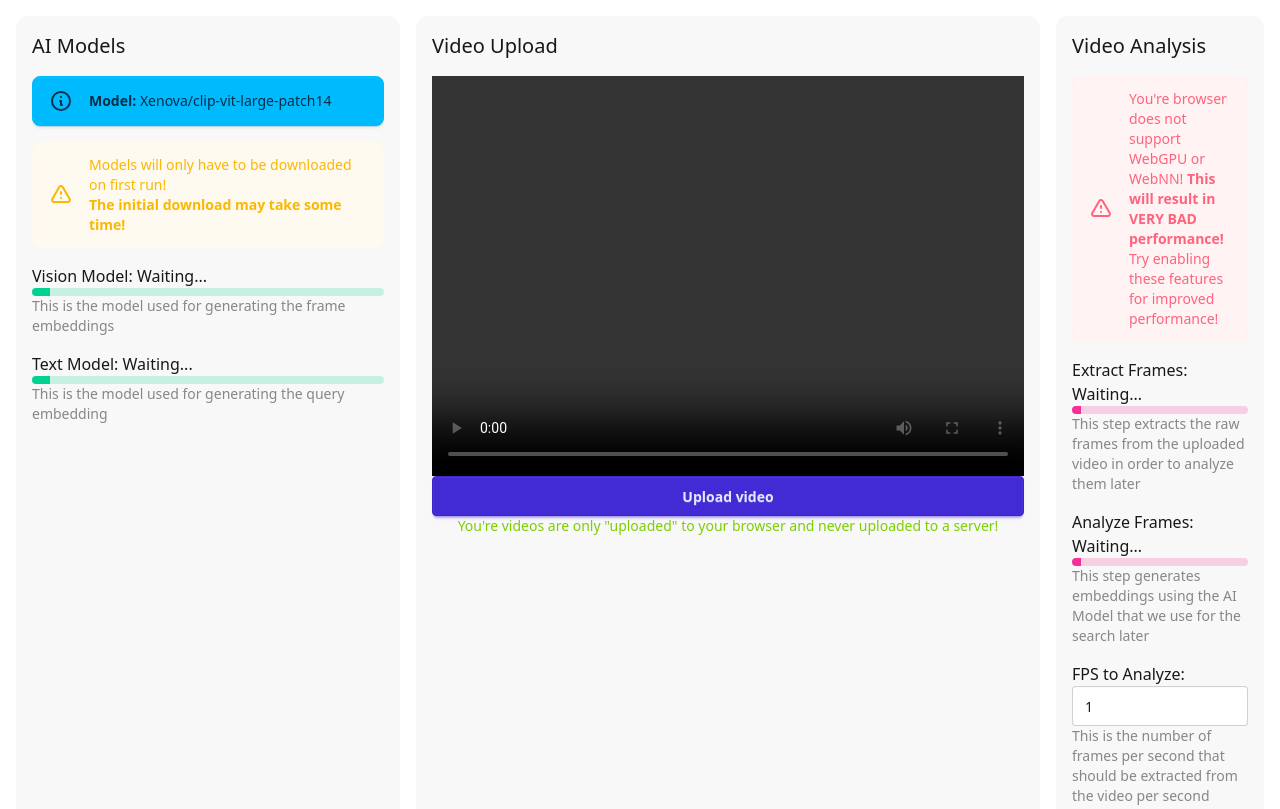
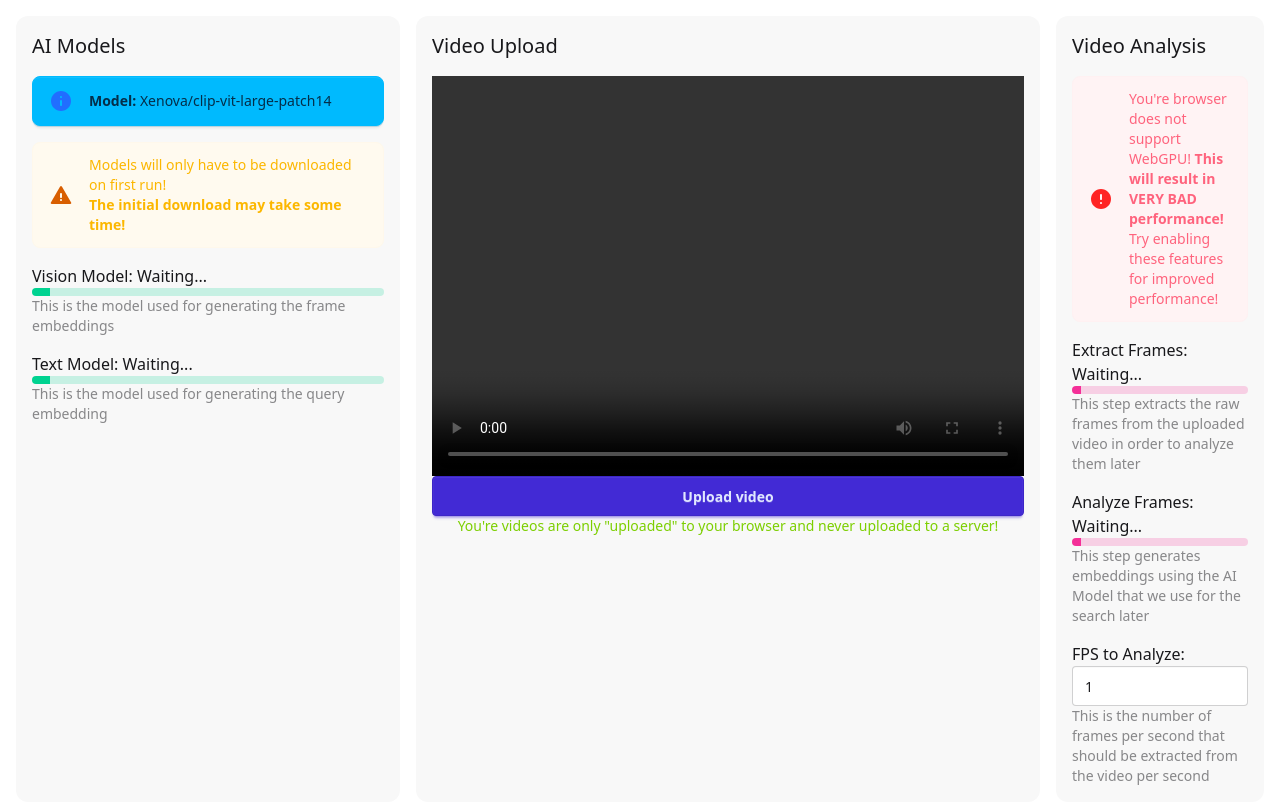
Before and after one commit to lamcongphu/ai-video-search, a website built with Parcel: page src/index.html in a window 1280 px wide. Shown: the top 809 px of the page. Built offline with nearby package versions, Linux system fonts and the light colour scheme; what @huggingface/transformers would draw is missing.

Commit message:
Prefered WebGPU instead of WebNN, added proper icons

```diff
--- a/src/index.html
+++ b/src/index.html
@@ -14,15 +14,11 @@
             <div class="ModelBox grow basis-1/6">
                 <div class="text-xl mb-4">AI Models</div>
                 <div role="alert" class="alert alert-info">
-                    <svg xmlns="http://www.w3.org/2000/svg" fill="none" viewBox="0 0 24 24" class="h-6 w-6 shrink-0 stroke-current">
-                        <path stroke-linecap="round" stroke-linejoin="round" stroke-width="2" d="M13 16h-1v-4h-1m1-4h.01M21 12a9 9 0 11-18 0 9 9 0 0118 0z"></path>
-                    </svg>
+                    <img src="../assets/material-symbols--info-rounded.svg">
                     <span><b>Model:</b> <a href="https://huggingface.co/Xenova/clip-vit-large-patch14?url" class="hover:underline">Xenova/clip-vit-large-patch14</a></span>
                 </div>
                 <div role="alert" class="alert alert-warning alert-soft mt-4">
-                    <svg xmlns="http://www.w3.org/2000/svg" class="h-6 w-6 shrink-0 stroke-current" fill="none" viewBox="0 0 24 24">
-                        <path stroke-linecap="round" stroke-linejoin="round" stroke-width="2" d="M12 9v2m0 4h.01m-6.938 4h13.856c1.54 0 2.502-1.667 1.732-3L13.732 4c-.77-1.333-2.694-1.333-3.464 0L3.34 16c-.77 1.333.192 3 1.732 3z" />
-                    </svg>
+                    <img src="../assets/material-symbols--warning-rounded.svg">
                     <span>Models will only have to be downloaded on first run!<br><b>The initial download may take some time!</b></span>
                 </div>
                 <div class="mt-4">Vision Model: <a id="VISION_MODEL_STATE">Waiting...</a></div>
@@ -42,10 +38,8 @@
             <div class="AnalysisBox flex flex-col basis-1/6">
                 <div class="text-xl">Video Analysis</div>
                 <div id="NO_ACCEL" role="alert" class="alert alert-error alert-soft mt-4">
-                    <svg xmlns="http://www.w3.org/2000/svg" class="h-6 w-6 shrink-0 stroke-current" fill="none" viewBox="0 0 24 24">
-                        <path stroke-linecap="round" stroke-linejoin="round" stroke-width="2" d="M12 9v2m0 4h.01m-6.938 4h13.856c1.54 0 2.502-1.667 1.732-3L13.732 4c-.77-1.333-2.694-1.333-3.464 0L3.34 16c-.77 1.333.192 3 1.732 3z" />
-                    </svg>
-                    <span>You're browser does not support WebGPU or WebNN! <b>This will result in VERY BAD performance!</b> Try enabling these features for improved performance!</span>
+                    <img src="../assets/material-symbols--error-rounded.svg">
+                    <span>You're browser does not support WebGPU! <b>This will result in VERY BAD performance!</b> Try enabling these features for improved performance!</span>
                 </div>
                 <div class="mt-4">Extract Frames: <a id="VIDEO_EXTRACT_STATE">Waiting...</a></div>
                 <progress id="VIDEO_EXTRACT_BAR" class="progress progress-secondary w-full" max="100"></progress>
--- a/src/index.js
+++ b/src/index.js
@@ -116,7 +116,7 @@ async function startup() {
     document.querySelector("#NO_JS").classList.add("hidden");
     const mlDevice = await getMLDevice();
     console.log("ML Device", mlDevice);
-    if(mlDevice != "wasm") document.querySelector("#NO_ACCEL").classList.add("hidden");
+    if(mlDevice == "webgpu") document.querySelector("#NO_ACCEL").classList.add("hidden");
 
     await visionEmbedder.load((data) => {
         if(data.status == "done") document.querySelector("#VISION_MODEL_STATE").innerHTML = "Ready!";
--- a/src/ml/ML.js
+++ b/src/ml/ML.js
@@ -14,7 +14,7 @@ export async function checkGPU() {
 
 
 export async function getMLDevice() {
-    return navigator.ml ? "webnn" : await checkGPU() ? "webgpu" : "wasm";
+    return await checkGPU() ? "webgpu" : navigator.ml ? "webnn" : "wasm";
 }
 
 export const visionEmbedder = new CLIPVisionEmbedder('Xenova/clip-vit-large-patch14');
```
Also changed, not shown: assets/material-symbols--error-rounded.svg (added), assets/material-symbols--info-rounded.svg (added), assets/material-symbols--warning-rounded.svg (added).
